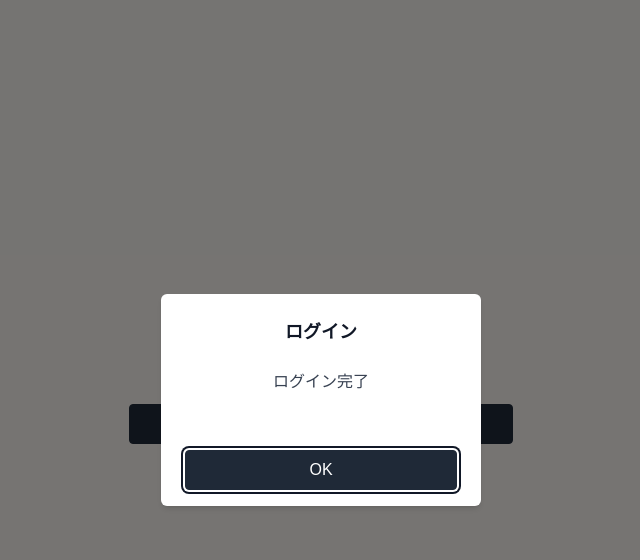
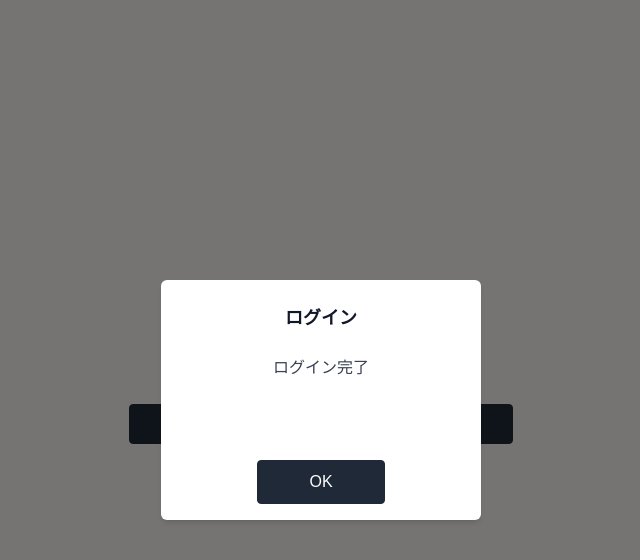
Before and after one commit to KatsumaKawamura/orgnest, a Next.js app: page /sandbox in a window 1280 px wide. Both pictures are taken after a click on the button "登録フローを開始". Shown: the top 560 px of the page, without its empty margins (319-959 px from the left). Built offline with nearby package versions, Linux system fonts and the light colour scheme; no server answers.

Commit message:
refactor(modals): unify footers via ActionsRow; add showCancel/confirmDisabled/confirmFirst

```diff
--- a/components/common/ActionsRow.tsx
+++ b/components/common/ActionsRow.tsx
@@ -5,7 +5,7 @@ import Button from "@/components/common/Button";
 import useModalActionRoving from "@/hooks/useModalActionRoving";
 import { useFadeModal } from "@/components/common/FadeModalWrapper";
 
-/** 長期運用のための安定API */
+/** 長期運用のための安定API（Confirm/Info/Progressで共通使用） */
 export type ActionsRowProps = {
   /** ラベル */
   cancelLabel?: string;
@@ -19,18 +19,25 @@ export type ActionsRowProps = {
   align?: "center" | "between" | "end"; // 既定: center
   className?: string;
 
-  /** キー操作方針：確認/レビュー用途は true（既定） */
+  /** キー操作方針 */
   horizontalOnly?: boolean;
 
   /** 見た目（公式） */
-  size?: "sm" | "md" | "lg"; // ボタンサイズ（既定: md）
-  confirmVariant?: "primary" | "danger" | "neutral"; // 確定ボタンの意図（既定: primary）
+  size?: "sm" | "md" | "lg";
+  confirmVariant?: "primary" | "danger" | "neutral";
 
   /** 必要最低限の上書き（公式） */
   confirmClassName?: string;
   cancelClassName?: string;
 
-  /** 互換: 旧い呼び出しが使っていた position を残置 */
+  /** 単一ボタン運用（Info/Progress 用） */
+  showCancel?: boolean; // 既定: true
+  confirmDisabled?: boolean; // 既定: false
+
+  /** 実行順：true=onConfirm→close / false=close→onConfirm */
+  confirmFirst?: boolean; // 既定: false
+
+  /** 互換: 旧 position を残置（非推奨） */
   /** @deprecated 代わりに className/align を使用してください */
   position?: string;
 };
@@ -47,6 +54,9 @@ export default function ActionsRow({
   confirmVariant = "primary",
   cancelClassName,
   confirmClassName,
+  showCancel = true,
+  confirmDisabled = false,
+  confirmFirst = false,
   /** deprecated */ position,
 }: ActionsRowProps) {
   const { close } = useFadeModal();
@@ -63,19 +73,24 @@ export default function ActionsRow({
     enter?.focus();
   }, []);
 
-  const focusBack = useCallback((prefer?: "cancel" | "ok") => {
+  const focusBack = useCallback(
+    (prefer?: "cancel" | "ok") => {
       const target =
         prefer === "ok"
           ? okRef.current
           : prefer === "cancel"
+          ? showCancel
             ? cancelRef.current
-        : last.current === "ok"
+            : okRef.current
+          : last.current === "ok" || !showCancel
           ? okRef.current
           : cancelRef.current;
       (target ?? okRef.current ?? cancelRef.current)?.focus();
-  }, []);
+    },
+    [showCancel]
+  );
 
-  // 外側からキー引き込み（←→/Enter/Esc）
+  // 外側からキー引き込み（←/→/Enter/Esc）
   useEffect(() => {
     const handler = (e: KeyboardEvent) => {
       const row = rowRef.current;
@@ -95,7 +110,7 @@ export default function ActionsRow({
         if (e.key === "ArrowLeft") {
           e.preventDefault();
           e.stopPropagation();
-          focusBack("cancel");
+          focusBack(showCancel ? "cancel" : "ok");
           return;
         }
         if (e.key === "ArrowRight") {
@@ -113,8 +128,12 @@ export default function ActionsRow({
         if (e.key === "Enter") {
           e.preventDefault();
           e.stopPropagation();
+          if (!confirmDisabled) {
             focusBack("ok");
             okRef.current?.click();
+          } else {
+            focusBack();
+          }
           return;
         }
         if (e.key.length === 1) {
@@ -126,13 +145,13 @@ export default function ActionsRow({
 
     document.addEventListener("keydown", handler, true);
     return () => document.removeEventListener("keydown", handler, true);
-  }, [close, onCancel, focusBack, horizontalOnly]);
+  }, [close, onCancel, focusBack, horizontalOnly, showCancel, confirmDisabled]);
 
   const onRowKeyDown = (e: React.KeyboardEvent) => {
     if (e.key === "ArrowLeft") {
       e.preventDefault();
       e.stopPropagation();
-      cancelRef.current?.focus();
+      (showCancel ? cancelRef.current : okRef.current)?.focus();
       return;
     }
     if (e.key === "ArrowRight") {
@@ -159,7 +178,6 @@ export default function ActionsRow({
       ? "justify-end"
       : "justify-center";
 
-  // 旧互換 position を素直に className に足す
   const wrapperClass = [
     position, // @deprecated
     "mt-6 flex gap-3",
@@ -176,6 +194,17 @@ export default function ActionsRow({
       ? "secondary"
       : "primary";
 
+  const handleConfirmClick = () => {
+    if (confirmDisabled) return;
+    if (confirmFirst) {
+      onConfirm();
+      close();
+    } else {
+      close();
+      onConfirm();
+    }
+  };
+
   return (
     <div
       ref={(node) => {
@@ -188,6 +217,7 @@ export default function ActionsRow({
       className={wrapperClass}
       onKeyDown={onRowKeyDown}
     >
+      {showCancel && (
         <Button
           ref={cancelRef}
           variant="secondary"
@@ -204,19 +234,19 @@ export default function ActionsRow({
         >
           {cancelLabel}
         </Button>
+      )}
 
       <Button
         ref={okRef}
         variant={confirmBtnVariant as any}
         size={size}
-        onClick={() => {
-          close();
-          onConfirm();
-        }}
+        onClick={handleConfirmClick}
         onFocus={() => (last.current = "ok")}
         data-action="primary"
-        data-enter
+        data-enter={confirmDisabled ? undefined : true}
+        data-enter-ignore={confirmDisabled ? true : undefined}
         type="button"
+        disabled={confirmDisabled}
         className={confirmClassName}
       >
         {confirmLabel}
--- a/components/common/InfoModal.tsx
+++ b/components/common/InfoModal.tsx
@@ -1,14 +1,26 @@
 // components/common/InfoModal.tsx
 "use client";
 import { forwardRef, useId } from "react";
-import Button from "@/components/common/Button";
-import { useFadeModal } from "@/components/common/FadeModalWrapper";
+import ActionsRow from "@/components/common/ActionsRow";
 
 interface InfoModalProps extends React.ComponentProps<"div"> {
   title?: string;
   message: string;
   confirmLabel?: string;
   onConfirm: () => void;
+
+  /** フッターの見た目/配置を上書きしたいときに */
+  actions?: Partial<
+    Pick<
+      React.ComponentProps<typeof ActionsRow>,
+      | "size"
+      | "confirmVariant"
+      | "align"
+      | "className"
+      | "confirmClassName"
+      | "horizontalOnly"
+    >
+  >;
 }
 
 const InfoModal = forwardRef<HTMLDivElement, InfoModalProps>(
@@ -19,19 +31,14 @@ const InfoModal = forwardRef<HTMLDivElement, InfoModalProps>(
       confirmLabel = "OK",
       onConfirm,
       className,
+      actions,
       ...rest
     },
     ref
   ) => {
-    const { close } = useFadeModal();
     const baseId = useId();
     const titleId = `info-title-${baseId}`;
     const descId = `info-desc-${baseId}`;
-
-    const handleConfirm = () => {
-      close();
-      onConfirm();
-    };
 
     return (
       <div
@@ -61,27 +68,29 @@ const InfoModal = forwardRef<HTMLDivElement, InfoModalProps>(
         {/* Body（スマホは下のバー分だけ余白多め） */}
         <div className="px-6 pb-24 sm:pb-6" />
 
-        {/* Action Bar */}
+        {/* Actions */}
         <div
           className="
             sticky bottom-0 bg-white/95 supports-[backdrop-filter]:bg-white/60 backdrop-blur p-4
             sm:static sm:border-0 sm:bg-transparent sm:backdrop-blur-0 sm:p-6 sm:pt-0
-            sm:flex sm:justify-center
           "
           style={{
             paddingBottom: "calc(env(safe-area-inset-bottom, 0px) + 1rem)",
           }}
         >
-          <Button
-            type="button"
-            variant="primary"
-            size="responsive"
-            fullWidth
-            onClick={handleConfirm}
-            data-autofocus
-          >
-            {confirmLabel}
-          </Button>
+          <ActionsRow
+            cancelLabel="キャンセル" // 非表示
+            confirmLabel={confirmLabel}
+            onCancel={() => {
+              /* no-op */
+            }}
+            onConfirm={onConfirm}
+            showCancel={false}
+            horizontalOnly
+            align="center"
+            size="md"
+            {...actions}
+          />
         </div>
       </div>
     );
--- a/components/common/ProgressModal.tsx
+++ b/components/common/ProgressModal.tsx
@@ -2,8 +2,7 @@
 "use client";
 
 import { forwardRef, useEffect, useId, useRef } from "react";
-import Button from "@/components/common/Button";
-import { useFadeModal } from "@/components/common/FadeModalWrapper";
+import ActionsRow from "@/components/common/ActionsRow";
 
 type Status = "processing" | "done";
 
@@ -14,6 +13,17 @@ interface ProgressModalProps extends React.ComponentProps<"div"> {
   confirmLabel?: string; // done時のOKラベル
   status: Status; // "processing" | "done"
   onConfirm: () => void; // OK押下時
+  actions?: Partial<
+    Pick<
+      React.ComponentProps<typeof ActionsRow>,
+      | "size"
+      | "confirmVariant"
+      | "align"
+      | "className"
+      | "confirmClassName"
+      | "horizontalOnly"
+    >
+  >;
 }
 
 const ProgressModal = forwardRef<HTMLDivElement, ProgressModalProps>(
@@ -26,11 +36,11 @@ const ProgressModal = forwardRef<HTMLDivElement, ProgressModalProps>(
       status,
       onConfirm,
       className,
+      actions,
       ...rest
     },
     ref
   ) => {
-    const { close } = useFadeModal();
     const baseId = useId();
     const titleId = `progress-title-${baseId}`;
     const descId = `progress-desc-${baseId}`;
@@ -45,12 +55,6 @@ const ProgressModal = forwardRef<HTMLDivElement, ProgressModalProps>(
         );
       }
     }, [processing]);
-
-    const handleConfirm = () => {
-      // 遷移/親処理を先に、閉じるのは後
-      onConfirm();
-      close();
-    };
 
     return (
       <div
@@ -101,31 +105,32 @@ const ProgressModal = forwardRef<HTMLDivElement, ProgressModalProps>(
           </div>
         </div>
 
-        {/* Action Bar */}
+        {/* Actions */}
         <div
           className="
             sticky bottom-0 bg-white/95 supports-[backdrop-filter]:bg-white/60 backdrop-blur p-4
             sm:static sm:border-0 sm:bg-transparent sm:backdrop-blur-0 sm:p-6 sm:pt-0
-            sm:flex sm:justify-center
           "
           style={{
             paddingBottom: "calc(env(safe-area-inset-bottom, 0px) + 1rem)",
           }}
         >
-          <Button
-            ref={okRef}
-            type="button"
-            variant="primary"
-            size="responsive"
-            fullWidth
-            onClick={handleConfirm}
-            disabled={processing}
-            data-enter={processing ? undefined : true}
-            data-enter-ignore={processing ? true : undefined}
-            className={processing ? "invisible" : undefined}
-          >
-            {confirmLabel}
-          </Button>
+          <ActionsRow
+            cancelLabel="キャンセル" // 非表示
+            confirmLabel={confirmLabel}
+            onCancel={() => {
+              /* no-op */
+            }}
+            onConfirm={onConfirm} // 現行挙動：onConfirm → close を維持
+            showCancel={false}
+            confirmDisabled={processing} // 処理中は押せない
+            confirmFirst // ← 実行順を維持（onConfirm → close）
+            horizontalOnly
+            align="center"
+            size="md"
+            confirmClassName={processing ? "invisible" : undefined} // 既存見た目を踏襲
+            {...actions}
+          />
         </div>
       </div>
     );
```
Lines whose indentation alone changed are shown as unchanged.
